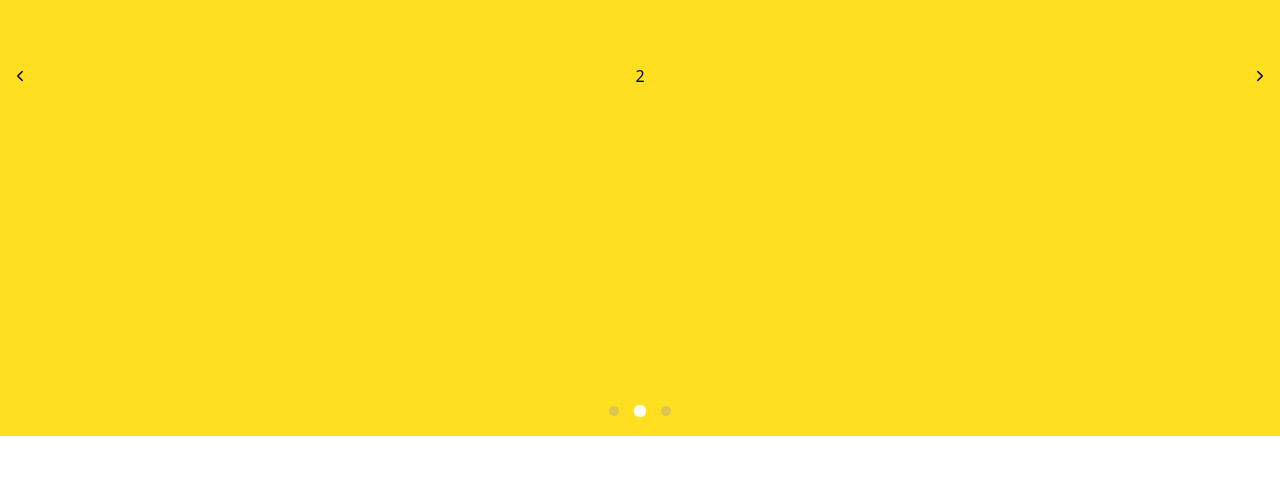
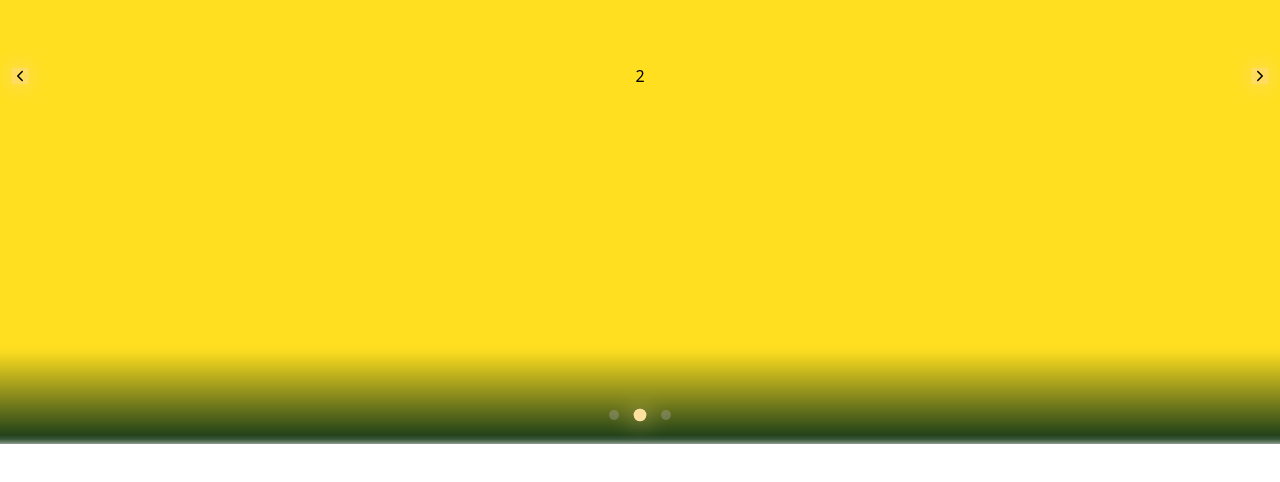
Before and after one commit to moneta-sofia/Everwisp, a Next.js app in the folder frontend/: page / in a window 1280 px wide. Shown: the part 284-766 px from the top of the page. Built offline with nearby package versions, Linux system fonts and the light colour scheme; a web font is replaced by a local one.

Commit message:
styles: add gradient green

```diff
--- a/frontend/components/Home/Banner.tsx
+++ b/frontend/components/Home/Banner.tsx
@@ -12,10 +12,11 @@ export default function Banner() {
     const [dragging, setDragging] = useState(false);
     const [timerKey, setTimerKey] = useState(0);
 
+
+    {/* ---------------------------------- Timer --------------------------------- */ }
     const resetTimer = () => {
         setTimerKey((prev) => prev + 1);
     };
-
 
     useEffect(() => {
         if (!banner) return;
@@ -27,6 +28,8 @@ export default function Banner() {
         return () => clearInterval(interval);
     }, [banner, slidesLength, timerKey]);
 
+    {/* --------------------- funct for button arrow sliders --------------------- */ }
+
     const nextSlide = () => {
         setCurrentSlide((prev) => (prev + 1) % slidesLength);
         resetTimer();
@@ -36,15 +39,19 @@ export default function Banner() {
         setCurrentSlide((prev) => (prev - 1 + slidesLength) % slidesLength);
         resetTimer();
     };
-    const handlePointerDown = (e: React.PointerEvent<HTMLDivElement>) => {
-        setDragStart(e.clientX);
-        setDragging(true);
-    };
 
+    /* ------------------------ funct for button dots sliders ------------------------ */
 
     const goToSlide = (index: number) => {
         setCurrentSlide(index);
         resetTimer();
+    };
+
+    /* ------------------------- funct for drag slidders ------------------------ */
+
+    const handlePointerDown = (e: React.PointerEvent<HTMLDivElement>) => {
+        setDragStart(e.clientX);
+        setDragging(true);
     };
 
     const handlePointerUp = (e: React.PointerEvent<HTMLDivElement>) => {
@@ -72,7 +79,10 @@ export default function Banner() {
     return (
         <>
             <div className=" bg-red-600 w-full h-[90vh] justify-center items-center relative">
-{/* --------------------------------- Sliders -------------------------------- */}
+                <div className="absolute -bottom-2 left-0 w-full h-26 overflow-hidden pointer-events-none">
+                    <div className="absolute -left-4 -right-4 bottom-0 h-full bg-linear-to-t from-background from-5% to-90% to-transparent blur-xs" />
+                </div>
+                {/* --------------------------------- Sliders -------------------------------- */}
                 <div
                     key={currentSlide}
                     onPointerDown={handlePointerDown}
@@ -84,23 +94,23 @@ export default function Banner() {
                     {slides[currentSlide]}
                 </div>
 
-{/* ------------------------- Arrows Buttons Sliders ------------------------- */}
+                {/* ------------------------- Arrows Buttons Sliders ------------------------- */}
                 <button onClick={prevSlide} className="cursor-pointer absolute p-3 top-1/2 -translate-y-1/2">
-                    <IoIosArrowBack />
+                    <IoIosArrowBack className="shadow-goldaura" />
                 </button>
                 <button onClick={nextSlide} className="cursor-pointer absolute p-3 right-0 top-1/2 -translate-y-1/2">
-                    <IoIosArrowForward />
+                    <IoIosArrowForward className="shadow-goldaura" />
                 </button>
 
-{/* -------------------------- Dots Buttons Sliders -------------------------- */}
-                <div className="flex justify-center items-center absolute botom bottom-3 left-1/2 -translate-x-1/2">
+                {/* -------------------------- Dots Buttons Sliders -------------------------- */}
+                <div className="flex justify-center items-center absolute botom bottom-2 left-1/2 -translate-x-1/2">
                     {slides.map((_, index) => (
                         <button
                             key={index}
                             type="button"
                             onClick={() => goToSlide(index)}
                             aria-label={`Ir al slide ${index + 1}`}
-                            className={`h-2.5 w-2.5 m-2 rounded-full transition-all ${currentSlide === index ? "bg-white scale-125" : "bg-stone-400/40 cursor-pointer"
+                            className={`h-2.5 w-2.5 m-2 rounded-full transition-all ${currentSlide === index ? "bg-white scale-125 shadow-goldaura" : "bg-stone-400/40 cursor-pointer"
                                 }`}
                         />
                     ))}
```
